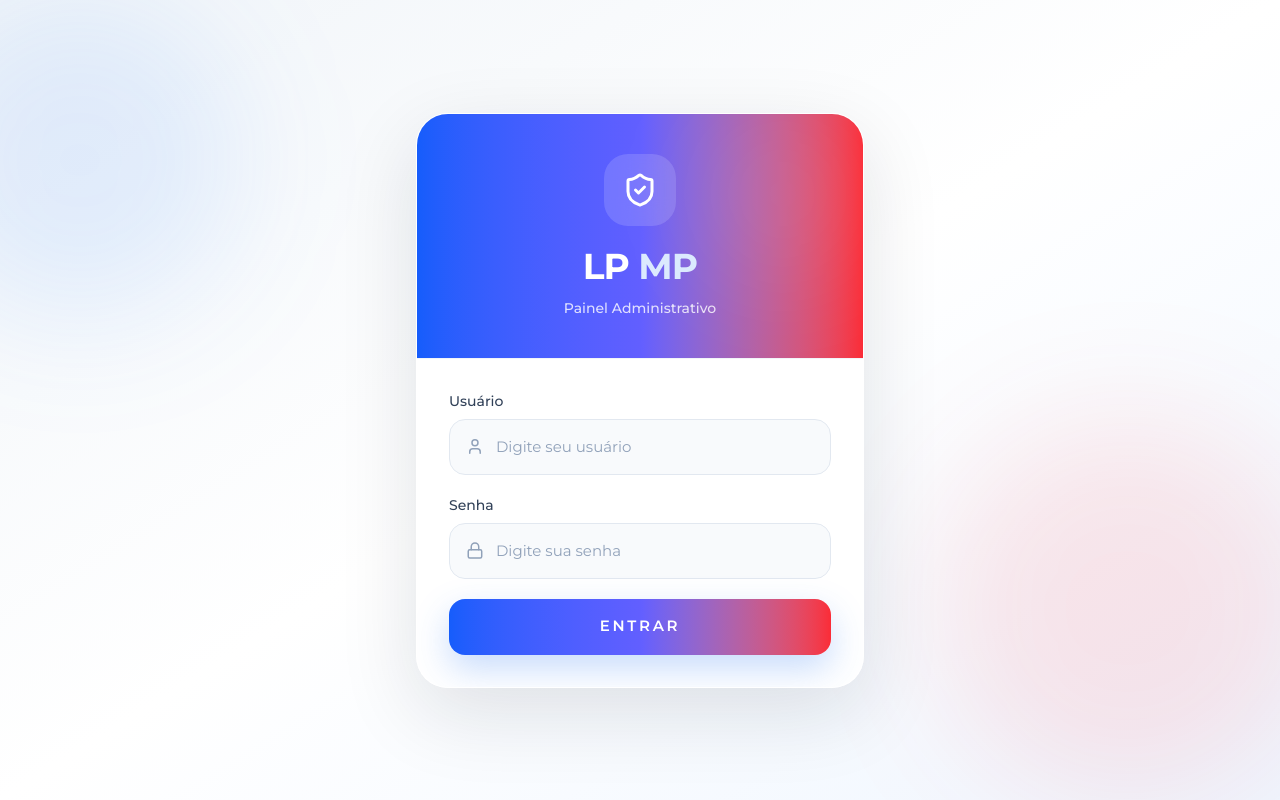
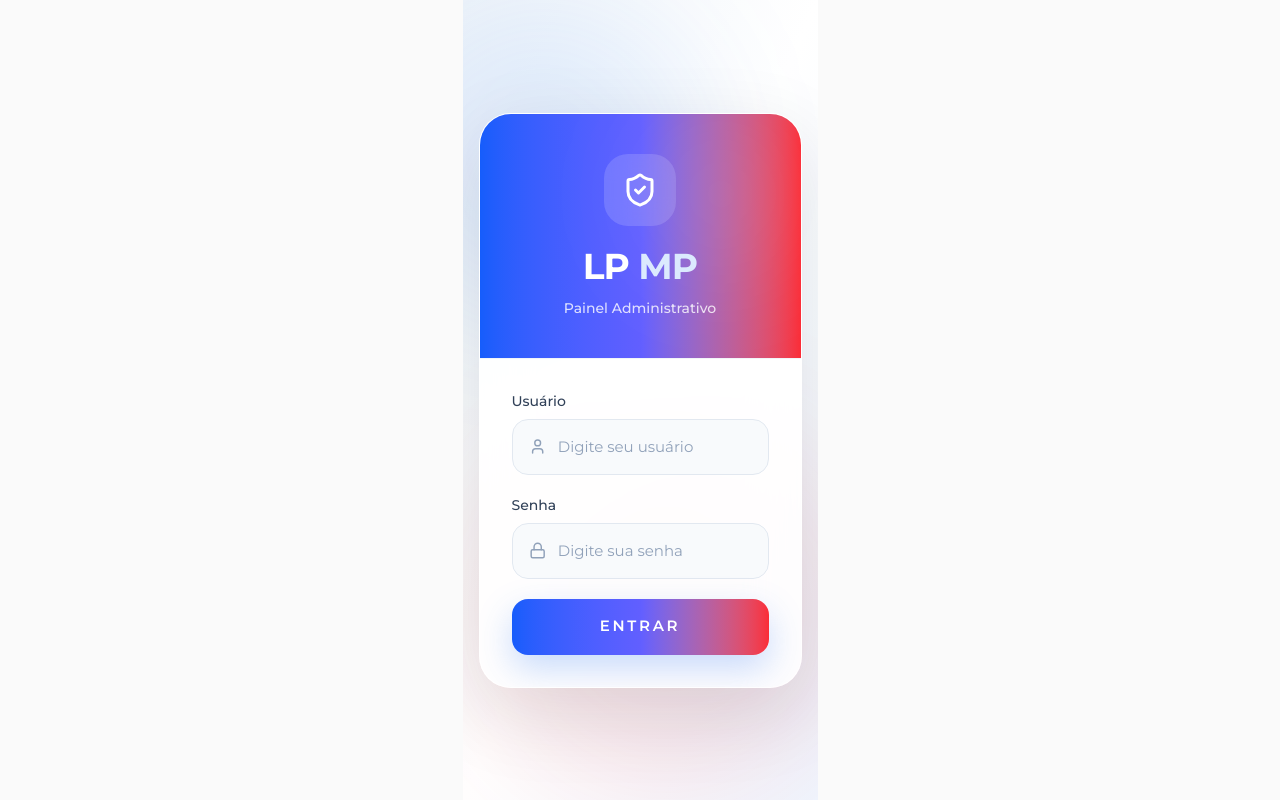
Before and after one commit to carolinapradosp/lp_mp, a Next.js app: page /admin in a window 1280 px wide. Shown: the top 800 px of the page. Built offline with nearby package versions, Linux system fonts and the light colour scheme.

Commit message:
ajuste na estrutura de pastas

```diff
--- /dev/null
+++ b/app/(store)/layout.tsx
@@ -0,0 +1,25 @@
+// app/(store)/layout.tsx
+
+import Footer from "@/components/Footer";
+import MercadoPagoScripts from "@/components/MercadoPagoScripts";
+import SafeHeader from "@/components/SafeHeader";
+
+export default function StoreLayout({
+  children,
+}: Readonly<{
+  children: React.ReactNode;
+}>) {
+  return (
+    <div className="flex min-h-screen flex-col">
+      <SafeHeader />
+
+      <main className="flex-1">
+        {children}
+      </main>
+
+      <Footer />
+
+      <MercadoPagoScripts />
+    </div>
+  );
+}
--- a/app/order-confirmation/page.tsx
+++ b/app/(store)/order-confirmation/page.tsx
@@ -4,7 +4,7 @@
 import { useSearchParams, useRouter } from 'next/navigation';
 import MessagePayment from '@/components/MessagePayment';
 import { useCartStore } from '@/store/cartStore';
-import StatusPayment from '../../enum/StatusPayment';
+import StatusPayment from '../../../enum/StatusPayment';
 import { useCheckoutStore } from '@/store/checkoutStore';
 import { getPusherClient } from '@/lib/pusher-client';
 
--- /dev/null
+++ b/app/admin/layout.tsx
@@ -0,0 +1,23 @@
+// app/admin/layout.tsx
+
+import type { Metadata } from "next";
+
+export const metadata: Metadata = {
+  title: "Administração",
+  robots: {
+    index: false,
+    follow: false,
+  },
+};
+
+export default function AdminLayout({
+  children,
+}: Readonly<{
+  children: React.ReactNode;
+}>) {
+  return (
+    <div className="min-h-screen bg-[#f5f7fb]">
+      {children}
+    </div>
+  );
+}
--- a/app/layout.tsx
+++ b/app/layout.tsx
@@ -1,28 +1,30 @@
-import type { Metadata } from 'next';
-import { Montserrat } from 'next/font/google';
-import './globals.css';
-import Script from 'next/script';
-import { Viewport } from 'next';
-import Footer from '@/components/Footer';
-import SafeHeader from '@/components/SafeHeader';
+// app/layout.tsx
+
+import type { Metadata, Viewport } from "next";
+import { Montserrat } from "next/font/google";
+import "./globals.css";
+
+const montserrat = Montserrat({
+    variable: "--font-montserrat",
+    subsets: ["latin"],
+    weight: ["400", "500", "600", "700"],
+});
 
 export const viewport: Viewport = {
-  width: 'device-width',
+    width: "device-width",
     initialScale: 1,
-  maximumScale: 1,
-  userScalable: false,
 };
 
-const montSerrat = Montserrat({
-  variable: '--font-montserrat',
-  subsets: ['latin'],
-  weight: ['400', '500', '600', '700'],
-});
-
 export const metadata: Metadata = {
-  title: 'LP MP',
-  description: 'Compre agora os melhores produtos com descontos incríveis!',
-  icons: '/icon.png',
+    title: {
+        default: "LP MP",
+        template: "%s | LP MP",
+    },
+    description:
+        "Compre agora os melhores produtos com descontos incríveis!",
+    icons: {
+        icon: "/icon.png",
+    },
     robots: {
         index: false,
         follow: false,
@@ -31,26 +33,15 @@
 
 export default function RootLayout({
     children,
-}: {
+}: Readonly<{
     children: React.ReactNode;
-}) {
-
-
+}>) {
     return (
-    <html lang="pt-br" suppressHydrationWarning>
-      <head>
-        <Script src="https://sdk.mercadopago.com/js/v2" />
-
-        <Script
-          src="https://www.mercadopago.com/v2/security.js"
-          strategy="beforeInteractive"
-        />
-        <meta name="viewport" content="width=device-width, user-scalable=no" />
-      </head>
-      <body className='flex flex-col'>
-        <SafeHeader />
-        <div className={`${montSerrat.variable} w-full`}>{children}</div>
-        <Footer />
+        <html lang="pt-BR">
+            <body
+                className={`${montserrat.variable} min-h-screen antialiased`}
+            >
+                {children}
             </body>
         </html>
     );
--- /dev/null
+++ b/components/MercadoPagoScripts/index.tsx
@@ -0,0 +1,19 @@
+// components/MercadoPagoScripts.tsx
+
+import Script from "next/script";
+
+export default function MercadoPagoScripts() {
+    return (
+        <>
+            <Script
+                src="https://sdk.mercadopago.com/js/v2"
+                strategy="afterInteractive"
+            />
+
+            <Script
+                src="https://www.mercadopago.com/v2/security.js"
+                strategy="afterInteractive"
+            />
+        </>
+    );
+}
```
Also changed, not shown: app/(store)/checkout/page.tsx (renamed from app/checkout/page.tsx), app/(store)/not-found.tsx (renamed from app/not-found.tsx), app/(store)/page.tsx (renamed from app/page.tsx). Lines whose indentation alone changed are shown as unchanged.
